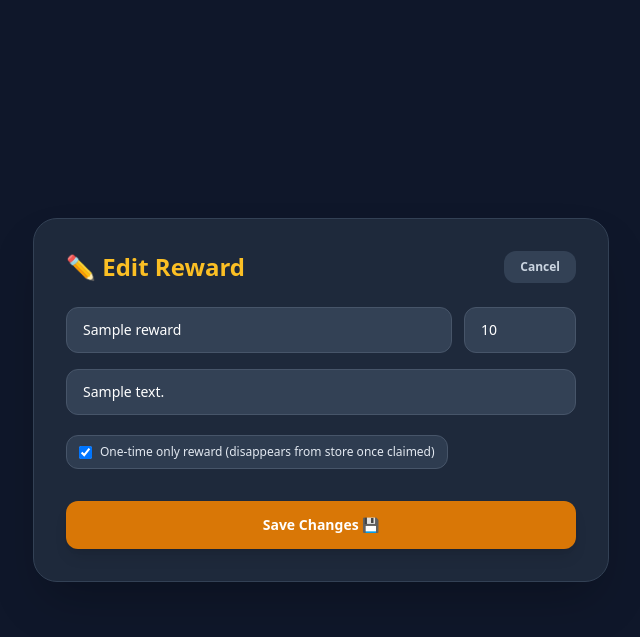
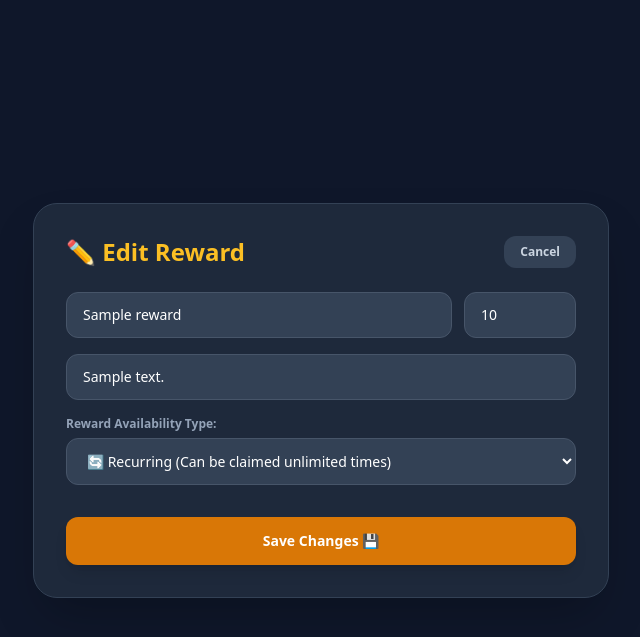
Before and after one commit to bryangerlach/family_chore_app, a Django app: template chores/templates/chores/edit_reward.html in a window 1280 px wide. Shown: the top 637 px of the page, without its empty margins (319-959 px from the left). Run offline with Django 5.2, Linux system fonts and the light colour scheme; the template is opened without the code that fills it: values that come from a table or form of the project are taken from there, others are empty; tables that the repository leaves empty hold one stand-in row (values such as "Sample post"); some libraries are stand-ins or nearby versions.

Commit message:
weekly reward (allow claiming 1 per week, resets on Sunday), allow reward cost 0

```diff
--- a/chores/models.py
+++ b/chores/models.py
@@ -43,10 +43,17 @@ class Profile(models.Model):
         return f"{self.name} ({self.user_type})"
 
 class Reward(models.Model):
+    REWARD_TYPES = [
+        ('recurring', 'Recurring (Unlimited)'),
+        ('one_time', 'One-Time Only (Never again once claimed)'),
+        ('weekly', 'Once Per Week (Resets every Sunday)'),
+    ]
+
     title = models.CharField(max_length=100)
-    star_cost = models.PositiveIntegerField(default=1, help_text="Stars required to redeem")
+    star_cost = models.IntegerField(default=0, help_text="Stars required to redeem")
     description = models.TextField(blank=True, null=True)
-    is_one_time = models.BooleanField(default=False, help_text="Check if this reward can only be claimed once per child") # <-- Added
+    reward_type = models.CharField(max_length=20, choices=REWARD_TYPES, default='recurring')
+    is_one_time = models.BooleanField(default=False) # Kept for backward compatibility
 
     def __str__(self):
         return f"{self.title} ({self.star_cost} ⭐)"
--- a/chores/templates/chores/edit_reward.html
+++ b/chores/templates/chores/edit_reward.html
@@ -17,17 +17,19 @@
             {% csrf_token %}
             <div class="flex flex-col sm:flex-row gap-3">
                 <input type="text" name="title" value="{{ reward.title }}" placeholder="Reward Title" required class="bg-slate-700 border border-slate-600 rounded-xl px-4 py-3 text-white flex-grow focus:outline-none focus:border-amber-500 text-sm">
-                <input type="number" name="star_cost" value="{{ reward.star_cost }}" min="1" placeholder="Star Cost" required class="w-28 bg-slate-700 border border-slate-600 rounded-xl px-4 py-3 text-white text-sm focus:outline-none focus:border-amber-500">
+                <input type="number" name="star_cost" value="{{ reward.star_cost }}" min="0" placeholder="Star Cost" required class="w-28 bg-slate-700 border border-slate-600 rounded-xl px-4 py-3 text-white text-sm focus:outline-none focus:border-amber-500">
             </div>
 
             <input type="text" name="description" value="{{ reward.description|default:'' }}" placeholder="Description/Rules (optional)" class="w-full bg-slate-700 border border-slate-600 rounded-xl px-4 py-3 text-white text-sm focus:outline-none focus:border-amber-500">
 
-            <!-- One-time checkbox -->
-            <div class="flex items-center gap-2 pt-1">
-                <label class="bg-slate-700/80 border border-slate-600 px-3 py-2 rounded-xl text-xs flex items-center gap-2 cursor-pointer text-slate-200">
-                    <input type="checkbox" name="is_one_time" {% if reward.is_one_time %}checked{% endif %} class="rounded bg-slate-600 border-slate-500 text-amber-500 focus:ring-0">
-                    <span>One-time only reward (disappears from store once claimed)</span>
-                </label>
+            <!-- Reward Type Dropdown -->
+            <div>
+                <label class="block text-xs font-semibold text-slate-400 mb-1.5">Reward Availability Type:</label>
+                <select name="reward_type" class="w-full bg-slate-700 border border-slate-600 rounded-xl px-4 py-3 text-white text-sm focus:outline-none focus:border-amber-500">
+                    <option value="recurring" {% if reward.reward_type == 'recurring' %}selected{% endif %}>🔄 Recurring (Can be claimed unlimited times)</option>
+                    <option value="weekly" {% if reward.reward_type == 'weekly' %}selected{% endif %}>📅 Once Per Week (Resets every Sunday)</option>
+                    <option value="one_time" {% if reward.reward_type == 'one_time' %}selected{% endif %}>🔒 One-Time Only (Never again once claimed)</option>
+                </select>
             </div>
 
             <div class="pt-4">
```
Also changed, not shown: chores/templates/chores/parent_dashboard.html (+13 -10 lines), chores/views.py (+26 -7 lines), chores/migrations/0008_reward_reward_type_alter_reward_is_one_time.py (added), chores/migrations/0009_alter_reward_star_cost.py (added).
